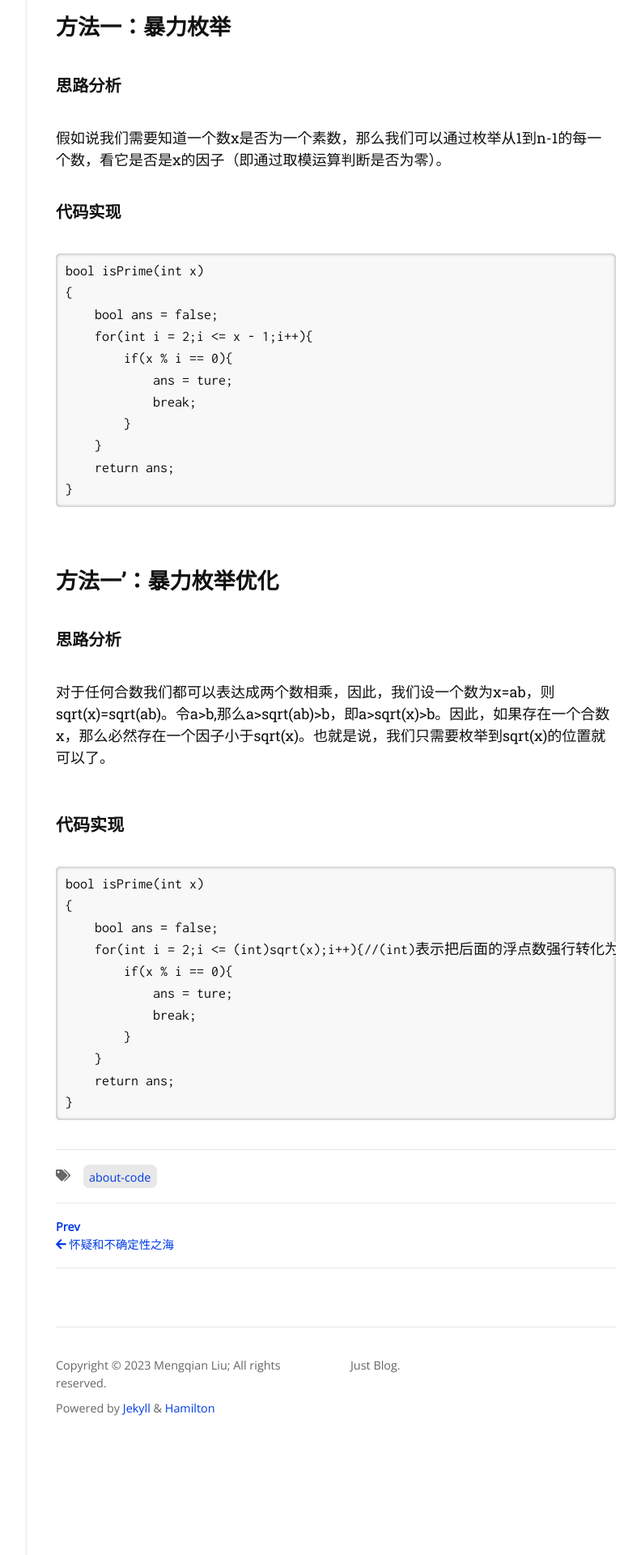
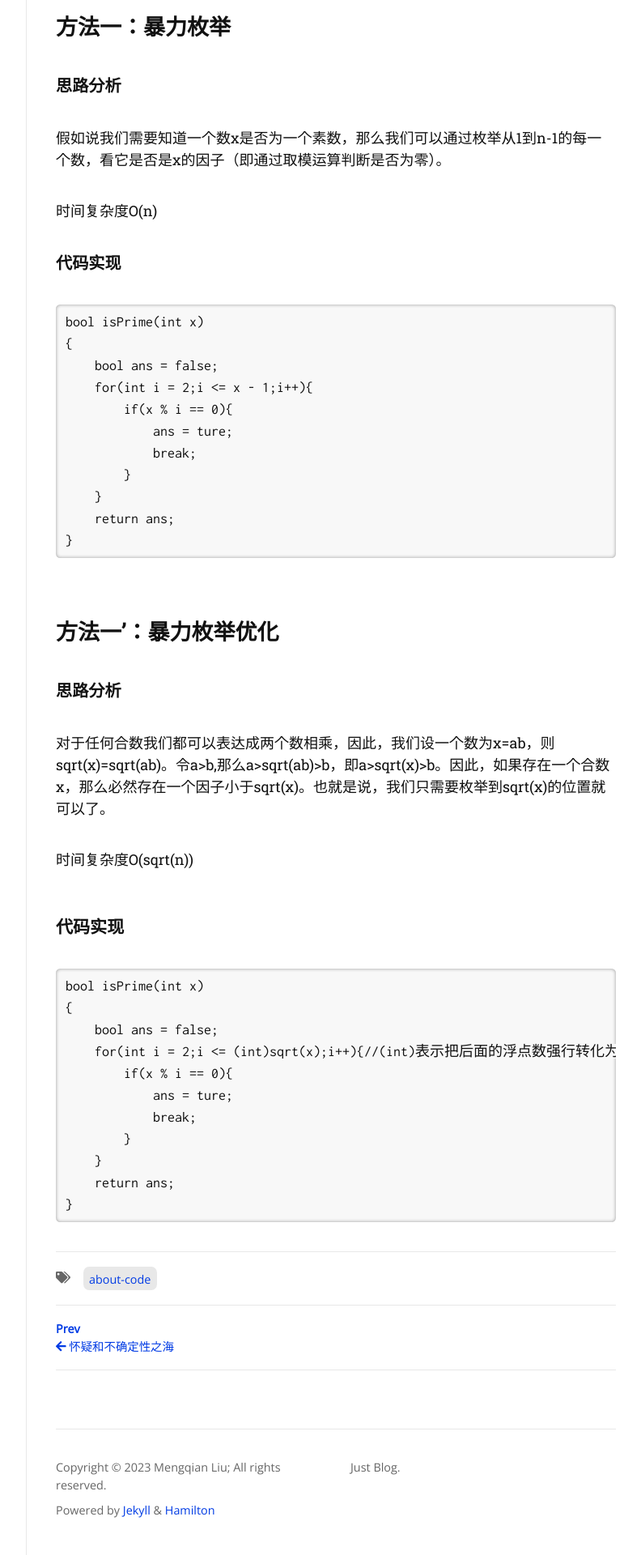
Before and after one commit to cloud-windl/cloud-windl.github.io, a Jekyll site: the page built from _posts/2023-10-14--素数的判断.md, in a window 1280 px wide. Shown: the part 685-2605 px from the top of the page at 81% size, without its empty margins (357-1149 px from the left). Built offline with Jekyll 4.4.1, drawn with Linux system fonts in a browser that asks for light colours; nearby versions of some CDN libraries; some web fonts are replaced.

Commit message:
Update 2023-10-14--素数的判断.md

````diff
--- a/_posts/2023-10-14--素数的判断.md
+++ b/_posts/2023-10-14--素数的判断.md
@@ -13,6 +13,8 @@ tags: [About Code]
 ## 方法一：暴力枚举
 #### 思路分析
 假如说我们需要知道一个数x是否为一个素数，那么我们可以通过枚举从1到n-1的每一个数，看它是否是x的因子（即通过取模运算判断是否为零）。
+
+时间复杂度O(n)
 #### 代码实现
 ```
 bool isPrime(int x)
@@ -30,6 +32,8 @@ bool isPrime(int x)
 ## 方法一'：暴力枚举优化
 #### 思路分析
 对于任何合数我们都可以表达成两个数相乘，因此，我们设一个数为x=ab，则sqrt(x)=sqrt(ab)。令a>b,那么a>sqrt(ab)>b，即a>sqrt(x)>b。因此，如果存在一个合数x，那么必然存在一个因子小于sqrt(x)。也就是说，我们只需要枚举到sqrt(x)的位置就可以了。
+
+时间复杂度O(sqrt(n))
 ### 代码实现
 ```
 bool isPrime(int x)
````
